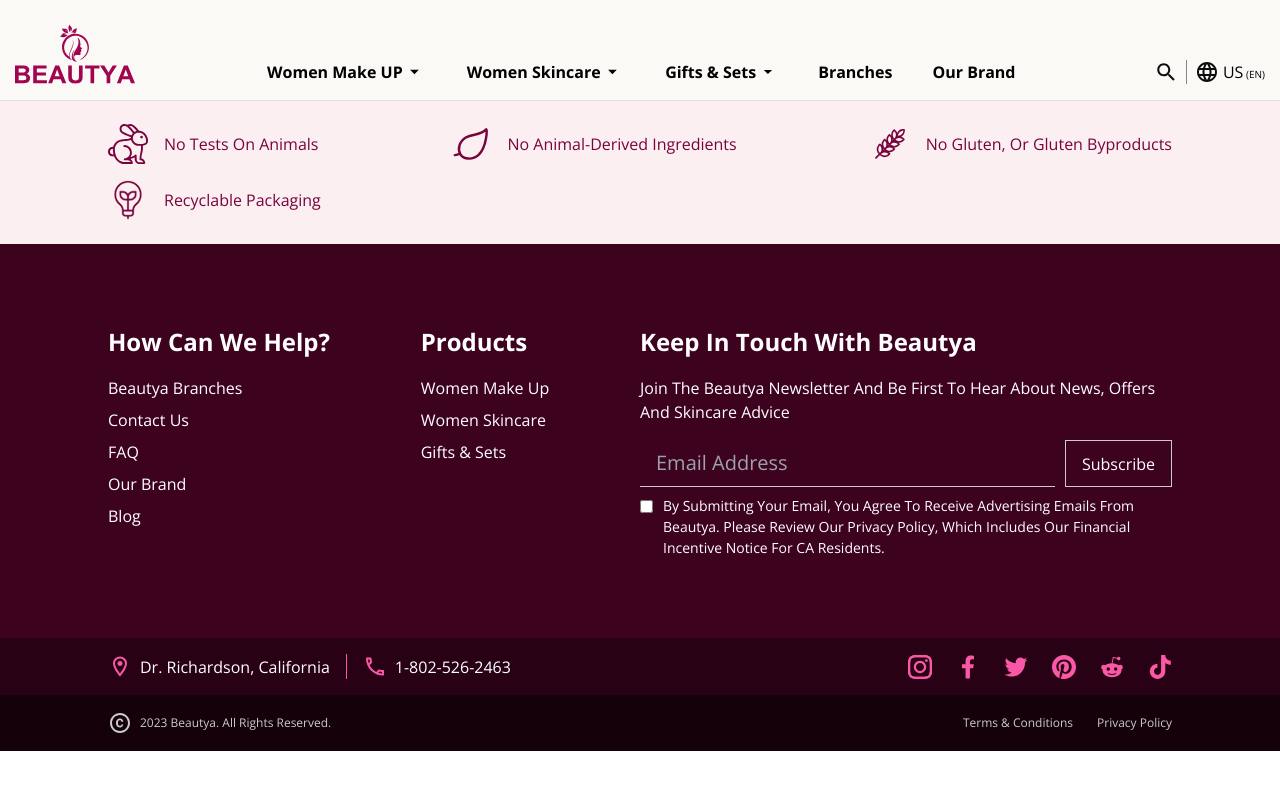
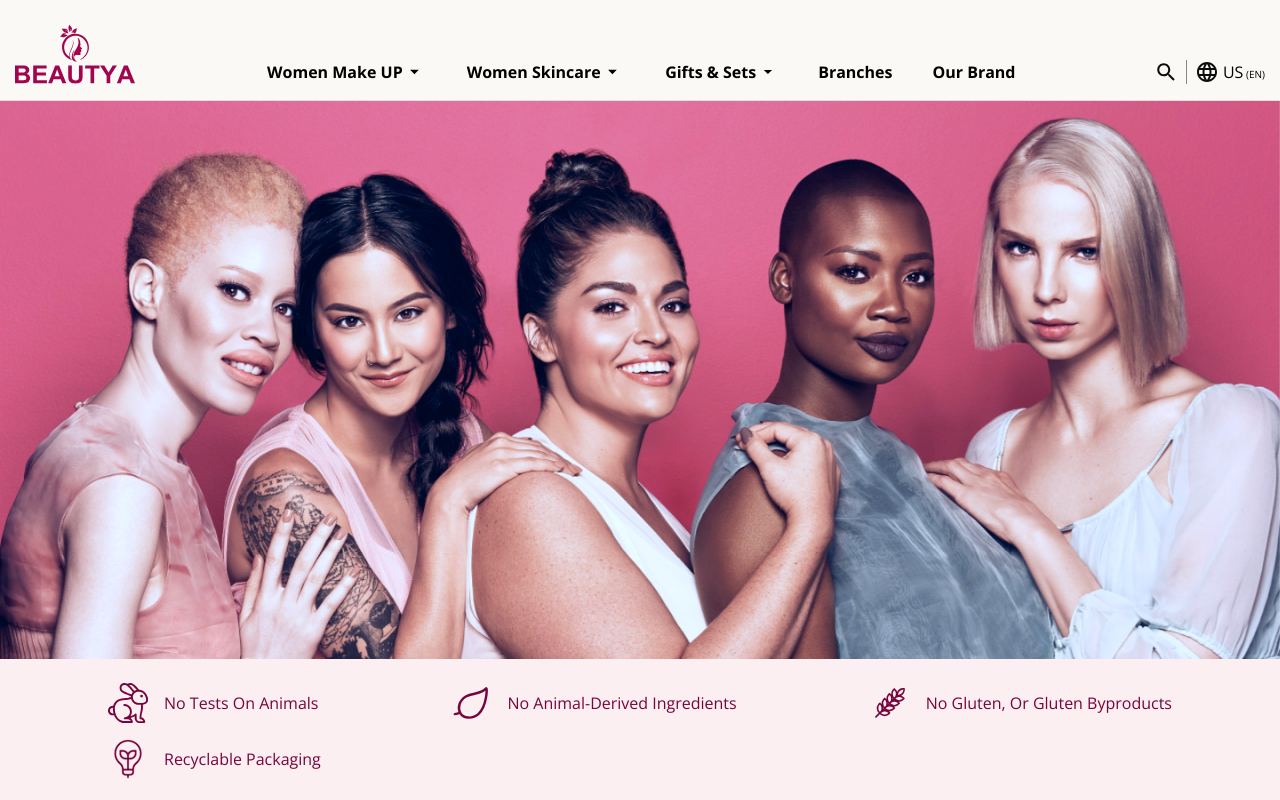
Before and after one commit to IsAmirMmd/beautya-react, a React (Create React App) app: page / in a window 1280 px wide. Shown: the top 800 px of the page. Built offline with nearby package versions, Linux system fonts and the light colour scheme.

Commit message:
installign swiper

```diff
--- a/package.json
+++ b/package.json
@@ -10,6 +10,7 @@
     "react-dom": "^18.2.0",
     "react-router-dom": "^6.15.0",
     "react-scripts": "5.0.1",
+    "swiper": "^10.2.0",
     "web-vitals": "^2.1.4"
   },
   "scripts": {
--- /dev/null
+++ b/src/components/slider.jsx
@@ -0,0 +1,32 @@
+// Import Swiper React components
+import { Swiper, SwiperSlide } from "swiper/react";
+import sliderImage from "../assets/images/sliderImage.png";
+
+// Import Swiper styles
+import "swiper/css";
+const Slider = () => {
+  return (
+    <Swiper
+      spaceBetween={50}
+      slidesPerView={1}
+      loop={true}
+      onSlideChange={() => console.log("slide change")}
+      onSwiper={(swiper) => console.log(swiper)}
+    >
+      <SwiperSlide>
+        <img src={sliderImage} alt="" />
+      </SwiperSlide>
+      <SwiperSlide>
+        <img src={sliderImage} alt="" />
+      </SwiperSlide>
+      <SwiperSlide>
+        <img src={sliderImage} alt="" />
+      </SwiperSlide>
+      <SwiperSlide>
+        <img src={sliderImage} alt="" />
+      </SwiperSlide>
+    </Swiper>
+  );
+};
+
+export default Slider;
--- a/src/index.js
+++ b/src/index.js
@@ -5,12 +5,14 @@
 import NavBar from "./components/NavBar";
 import { BrowserRouter } from "react-router-dom";
 import Footer from "./components/Footer";
+import Slider from "./components/slider";
 
 const root = ReactDOM.createRoot(document.getElementById("root"));
 root.render(
   <React.StrictMode>
     <BrowserRouter>
       <NavBar />
+      <Slider />
       <App />
       <Footer />
     </BrowserRouter>
```
Also changed, not shown: src/assets/images/sliderImage.png (added), 1 other file (tests, documents, lock files or other folders).
